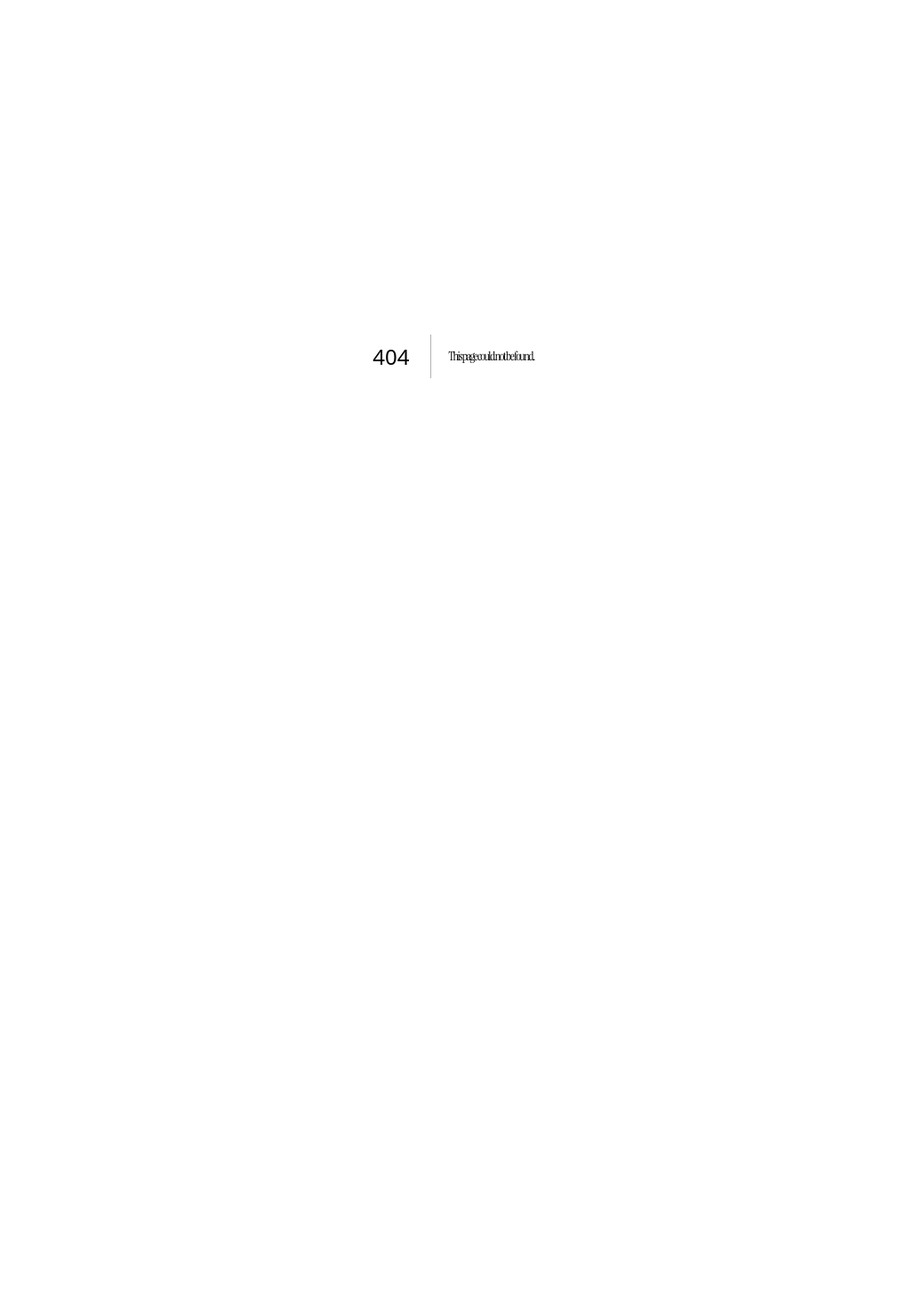
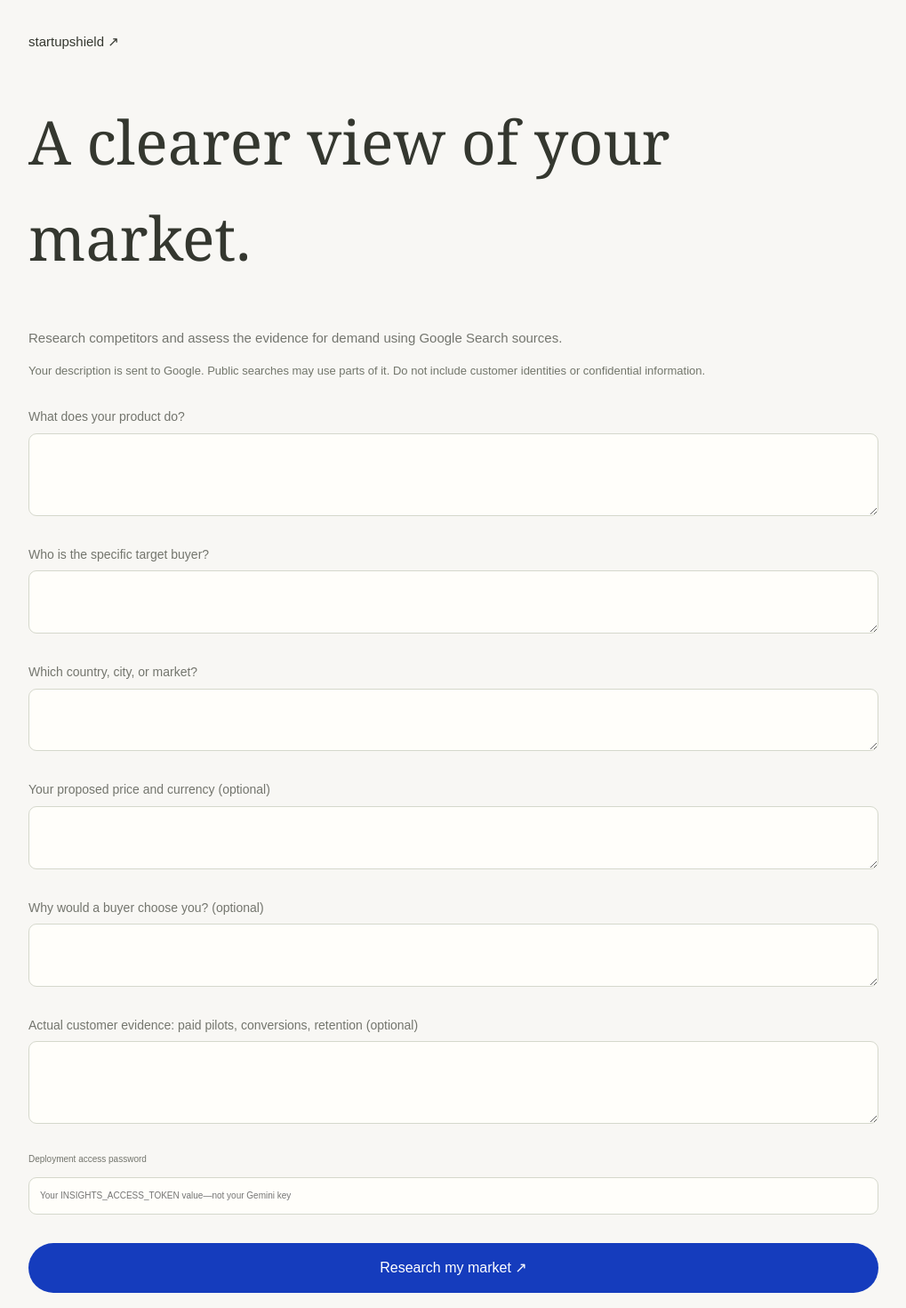
Before and after one commit to tanchandra2021-coder/StartupShield, a Next.js app: page /market in a window 1280 px wide. Before the commit this address had no page. Shown: the top 1470 px of the page at 89% size, without its empty margins (130-1149 px from the left). Before the commit the page ends 800 px from the top, so only its background shows below. Built offline with nearby package versions, Linux system fonts and the light colour scheme.

Commit message:
Create page.jsx

```diff
--- /dev/null
+++ b/app/market/page.jsx
@@ -0,0 +1,281 @@
+"use client";
+
+import { useState } from "react";
+
+export default function MarketPage() {
+  const [form, setForm] = useState({
+    product: "",
+    customer: "",
+    location: "",
+    price: "",
+    difference: "",
+    evidence: "",
+  });
+
+  const [password, setPassword] = useState("");
+  const [busy, setBusy] = useState(false);
+  const [error, setError] = useState("");
+  const [result, setResult] = useState(null);
+
+  const fields = [
+    ["product", "What does your product do?", 1500],
+    ["customer", "Who is the specific target buyer?", 500],
+    ["location", "Which country, city, or market?", 200],
+    ["price", "Your proposed price and currency (optional)", 200],
+    ["difference", "Why would a buyer choose you? (optional)", 700],
+    [
+      "evidence",
+      "Actual customer evidence: paid pilots, conversions, retention (optional)",
+      1500,
+    ],
+  ];
+
+  async function research(event) {
+    event.preventDefault();
+
+    setBusy(true);
+    setError("");
+    setResult(null);
+
+    try {
+      const response = await fetch("/api/market", {
+        method: "POST",
+
+        headers: {
+          "Content-Type": "application/json",
+          Authorization: `Bearer ${password}`,
+        },
+
+        body: JSON.stringify(form),
+        signal: AbortSignal.timeout(55_000),
+      });
+
+      const data = await response.json();
+
+      if (!response.ok) {
+        throw new Error(data.error || "Research failed.");
+      }
+
+      setResult(data);
+    } catch (error) {
+      setError(
+        error.name === "TimeoutError"
+          ? "Request timed out. Try a narrower market."
+          : error.message
+      );
+    } finally {
+      setBusy(false);
+    }
+  }
+
+  const inputStyle = {
+    font: "inherit",
+    padding: 12,
+    border: "1px solid #d5d8cc",
+    borderRadius: 9,
+    background: "#fffefa",
+  };
+
+  return (
+    <main
+      style={{
+        maxWidth: 1000,
+        margin: "auto",
+        padding: "35px 22px",
+        color: "#34372f",
+        fontFamily: "Arial, sans-serif",
+      }}
+    >
+      <a href="/">startupshield ↗</a>
+
+      <h1
+        style={{
+          fontFamily: "Georgia, serif",
+          fontWeight: 400,
+          fontSize: "clamp(40px, 6vw, 68px)",
+        }}
+      >
+        A clearer view of your market.
+      </h1>
+
+      <p>
+        Research competitors and assess the evidence for demand
+        using Google Search sources.
+      </p>
+
+      <p style={{ color: "#72766b", fontSize: 13 }}>
+        Your description is sent to Google. Public searches may
+        use parts of it. Do not include customer identities or
+        confidential information.
+      </p>
+
+      <form
+        onSubmit={research}
+        style={{
+          display: "grid",
+          gap: 18,
+          marginTop: 30,
+        }}
+      >
+        {fields.map(([key, label, maximum]) => (
+          <label
+            key={key}
+            style={{
+              display: "grid",
+              gap: 7,
+              fontSize: 14,
+            }}
+          >
+            {label}
+
+            <textarea
+              required={[
+                "product",
+                "customer",
+                "location",
+              ].includes(key)}
+              maxLength={maximum}
+              rows={
+                key === "product" || key === "evidence"
+                  ? 3
+                  : 2
+              }
+              value={form[key]}
+              onChange={(event) =>
+                setForm((previous) => ({
+                  ...previous,
+                  [key]: event.target.value,
+                }))
+              }
+              style={inputStyle}
+            />
+          </label>
+        ))}
+
+        <label style={{ display: "grid", gap: 7 }}>
+          Deployment access password
+
+          <input
+            type="password"
+            required
+            autoComplete="off"
+            value={password}
+            onChange={(event) =>
+              setPassword(event.target.value)
+            }
+            placeholder="Your INSIGHTS_ACCESS_TOKEN value—not your Gemini key"
+            style={inputStyle}
+          />
+        </label>
+
+        <button
+          disabled={busy}
+          type="submit"
+          style={{
+            padding: "15px 25px",
+            border: 0,
+            borderRadius: 30,
+            background: "#153cbd",
+            color: "white",
+            fontSize: 16,
+            cursor: busy ? "wait" : "pointer",
+          }}
+        >
+          {busy
+            ? "Researching current sources…"
+            : "Research my market ↗"}
+        </button>
+      </form>
+
+      {error && (
+        <p
+          role="alert"
+          style={{
+            padding: 18,
+            background: "#faeeee",
+            borderRadius: 9,
+          }}
+        >
+          {error}
+        </p>
+      )}
+
+      {result && (
+        <section
+          aria-label="Market research results"
+          style={{ marginTop: 35 }}
+        >
+          <h2
+            style={{
+              fontFamily: "Georgia, serif",
+              fontWeight: 400,
+              fontSize: 34,
+            }}
+          >
+            Your market brief.
+          </h2>
+
+          <p style={{ fontSize: 12, color: "#72766b" }}>
+            Research completed:{" "}
+            {new Date(result.researchedAt).toLocaleString()}.
+            This is a search-backed interpretation, not proof
+            of demand. Verify source dates and claims.
+          </p>
+
+          <div
+            style={{
+              whiteSpace: "pre-wrap",
+              lineHeight: 1.8,
+              padding: 25,
+              background: "#f0f2fa",
+              borderRadius: 12,
+            }}
+          >
+            {result.report}
+          </div>
+
+          <h3>Sources returned by Google Search</h3>
+
+          <ol style={{ paddingLeft: 25 }}>
+            {result.sources.map((source) => (
+              <li
+                key={source.id}
+                value={source.id}
+                style={{ margin: "12px 0" }}
+              >
+                <a
+                  href={source.url}
+                  target="_blank"
+                  rel="noopener noreferrer"
+                >
+                  {source.title} ↗
+                </a>
+              </li>
+            ))}
+          </ol>
+
+          {result.searchSuggestions && (
+            <iframe
+              title="Google Search suggestions"
+              srcDoc={result.searchSuggestions}
+              sandbox="allow-popups allow-popups-to-escape-sandbox"
+              referrerPolicy="no-referrer"
+              style={{
+                width: "100%",
+                height: 220,
+                border: 0,
+                marginTop: 15,
+              }}
+            />
+          )}
+
+          <p>
+            <a href="/diagnostics">
+              Check your own conversion and retention metrics ↗
+            </a>
+          </p>
+        </section>
+      )}
+    </main>
+  );
+}
```
